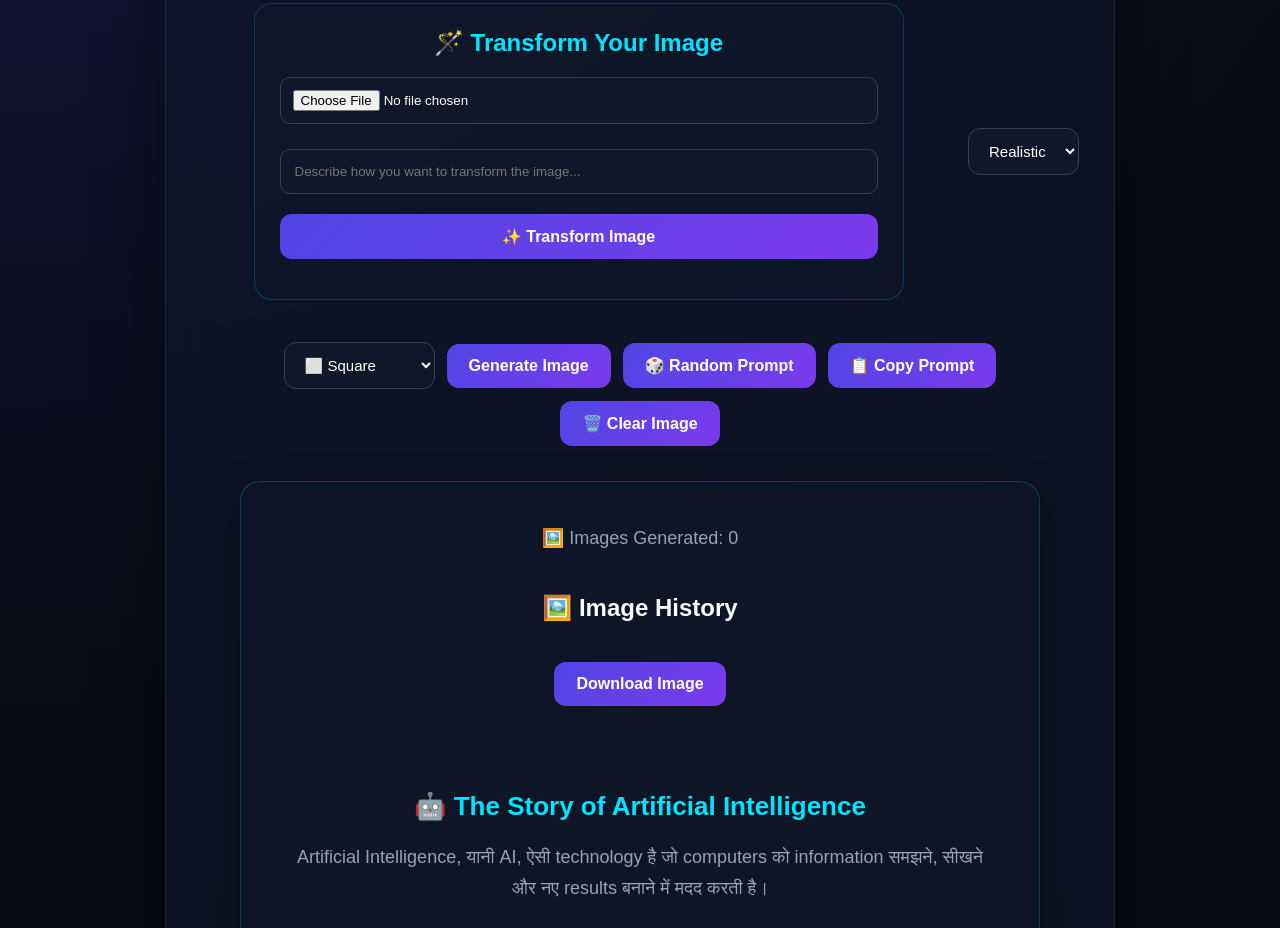
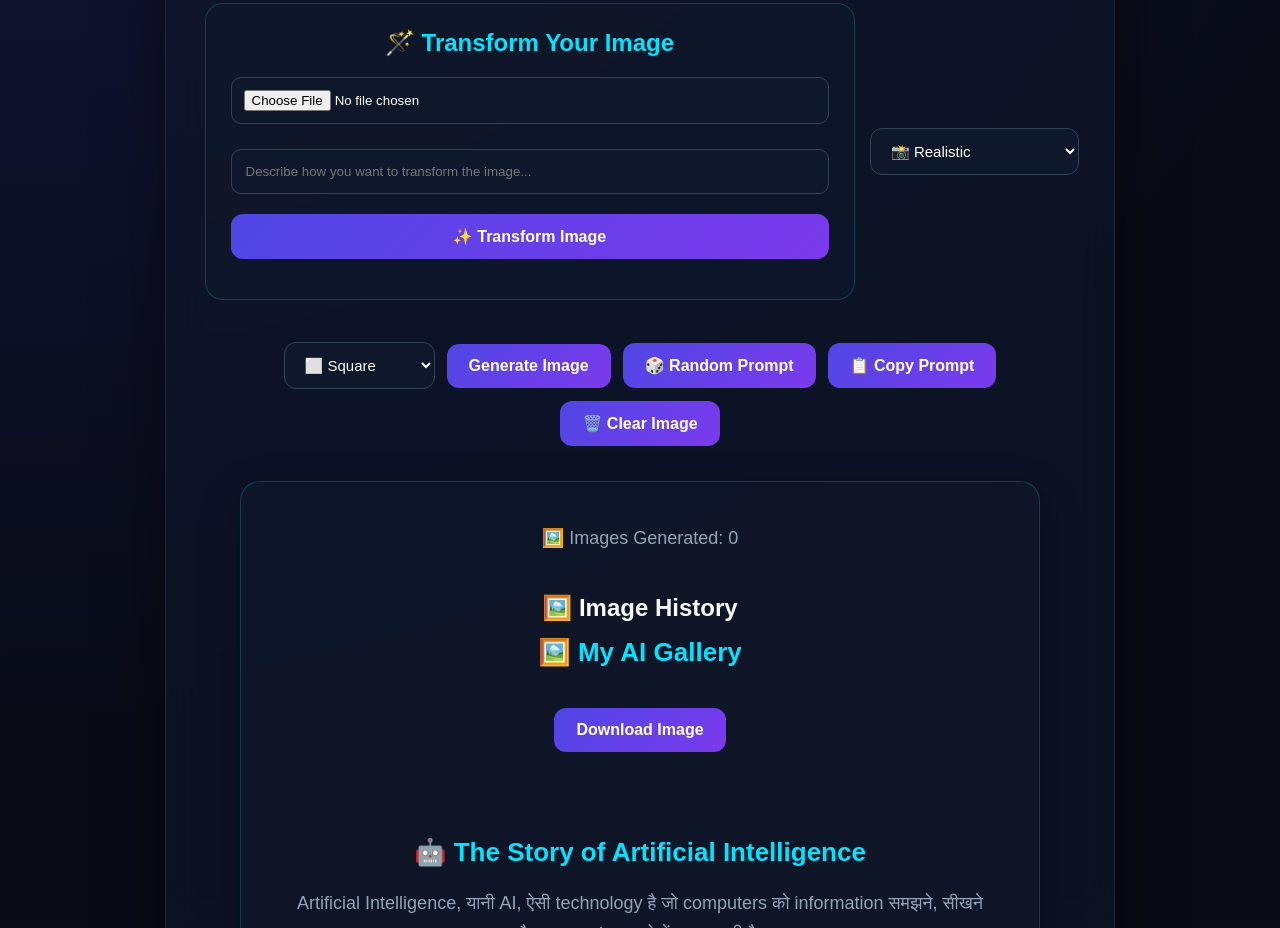
Before and after one commit to aditya-ai-a11/aditya-ai-photo-generator, a website with bundled scripts: page index.html in a window 1280 px wide. Shown: the part 816-1744 px from the top of the page. Built offline with nearby package versions, Linux system fonts and the light colour scheme; no server answers.

Commit message:
improve Ai gallery design

```diff
--- a/index.html
+++ b/index.html
@@ -86,10 +86,28 @@
     <p id="transformStatus"></p>
 </div>
 <select id="style">
-    <option value="">Realistic</option>
-    <option value="anime">Anime</option>
-    <option value="cartoon">Cartoon</option>
-    <option value="3d">3D</option>
+    <option value="">📸 Realistic</option>
+    <option value="anime">🎨 Anime</option>
+    <option value="cartoon">🧸 Cartoon</option>
+    <option value="3d">🧊 3D</option>
+    <option value="cinematic">🎬 Cinematic</option>
+    <option value="cyberpunk">🌃 Cyberpunk</option>
+    <option value="fantasy">🧙 Fantasy</option>
+    <option value="watercolor">🖌️ Watercolor</option>
+    <option value="oil-painting">🎨 Oil Painting</option>
+    <option value="sketch">✏️ Pencil Sketch</option>
+    <option value="comic">💥 Comic Book</option>
+    <option value="pixel-art">👾 Pixel Art</option>
+    <option value="digital-art">🖥️ Digital Art</option>
+    <option value="vintage">📷 Vintage</option>
+    <option value="horror">👻 Horror</option>
+    <option value="minimalist">⚪ Minimalist</option>
+    <option value="surreal">🌀 Surreal</option>
+    <option value="neon">💡 Neon</option>
+    <option value="studio">📸 Studio Photography</option>
+    <option value="fantasy-art">✨ Fantasy Art</option>
+    <option value="3d-render">🚀 3D Render</option>
+    <option value="fashion">👕 Fashion</option>
 </select>
 <select id="size">
     <option value="square">⬜ Square</option>
@@ -118,6 +136,7 @@
     <img id="outputImage" src="" alt="Generated Image">
     <p id="promptText"></p>
     <h3>🖼️ Image History</h3>
+    <h2 class="gallery-title">🖼️ My AI Gallery</h2>
 <div id="history"></div>
     <button id="downloadBtn">Download Image</button>
 
--- a/style.css
+++ b/style.css
@@ -946,3 +946,29 @@ body {
         margin: 5px 0;
     }
 }
+.gallery-title {
+    margin: 30px 0 20px;
+    font-size: 28px;
+    color: #00e5ff;
+}
+
+#history {
+    display: grid;
+    grid-template-columns: repeat(auto-fit, minmax(140px, 1fr));
+    gap: 15px;
+    margin-top: 20px;
+}
+
+#history img {
+    width: 100% !important;
+    height: 160px !important;
+    margin: 0 !important;
+    object-fit: cover;
+    border-radius: 15px;
+    border: 1px solid rgba(255,255,255,0.15);
+    transition: 0.3s;
+}
+
+#history img:hover {
+    transform: scale(1.04);
+}
```
